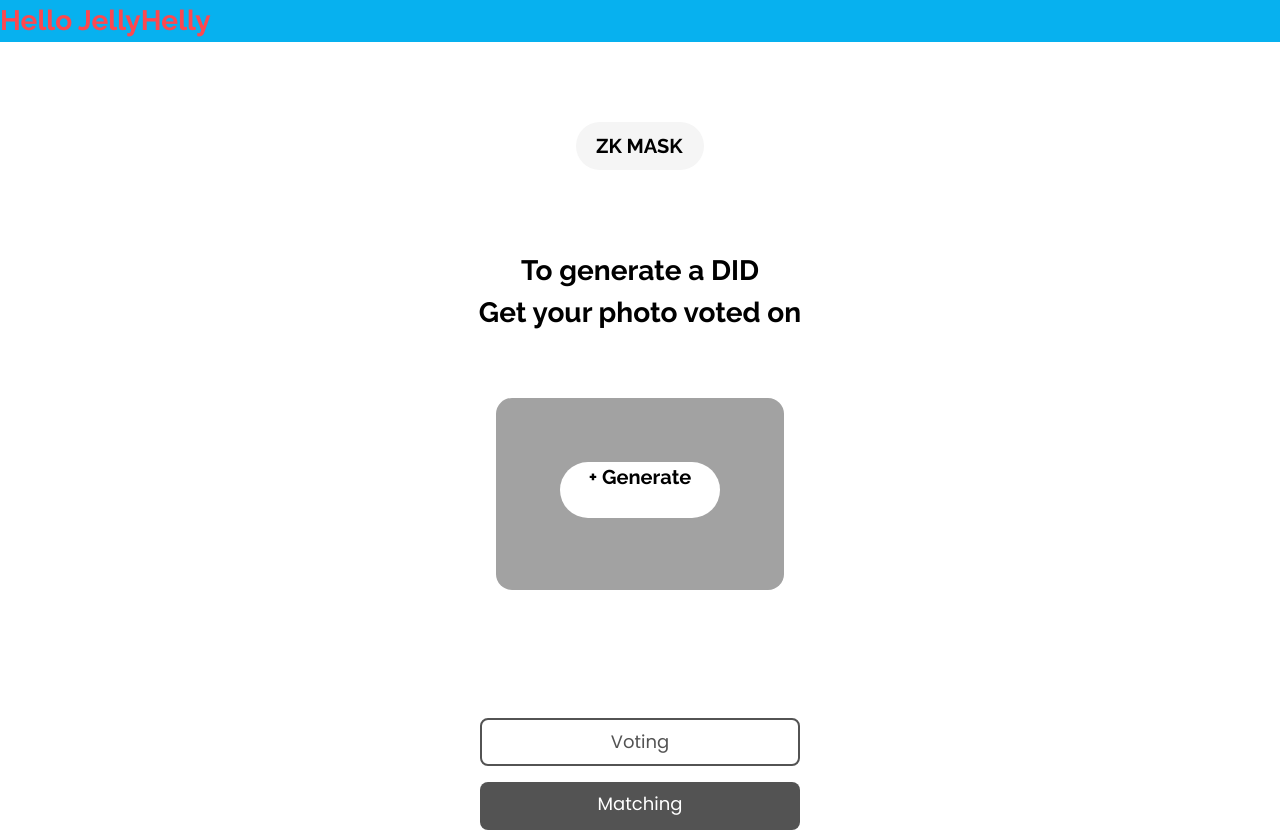
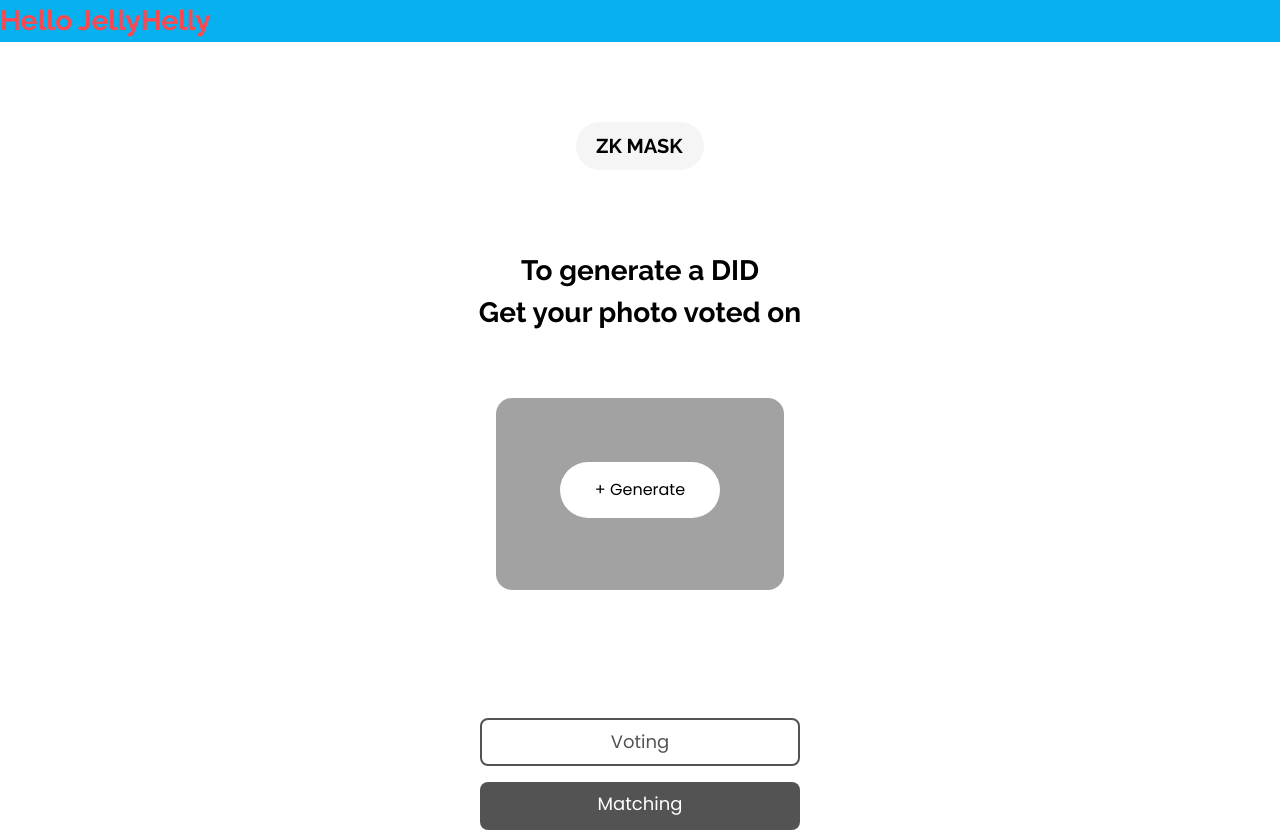
Before and after one commit to OhRobin/BlindLove, a React (Vite) app in the folder frontend/: page / in a window 1280 px wide. Built offline with nearby package versions, Linux system fonts and the light colour scheme.

Commit message:
Home screen Generate button modified

```diff
--- a/frontend/src/components/voting/GeneratePhotoLabel.tsx
+++ b/frontend/src/components/voting/GeneratePhotoLabel.tsx
@@ -1,7 +1,7 @@
 function GeneratePhotoLabel() {
     return(
-      <div className="rounded-full bg-white w-40 h-14 mx-auto">
-        <h3>+ Generate</h3>
+      <div className="rounded-full bg-white w-40 h-14 mx-auto py-4">
+        + Generate
       </div>
     );
 }
```
